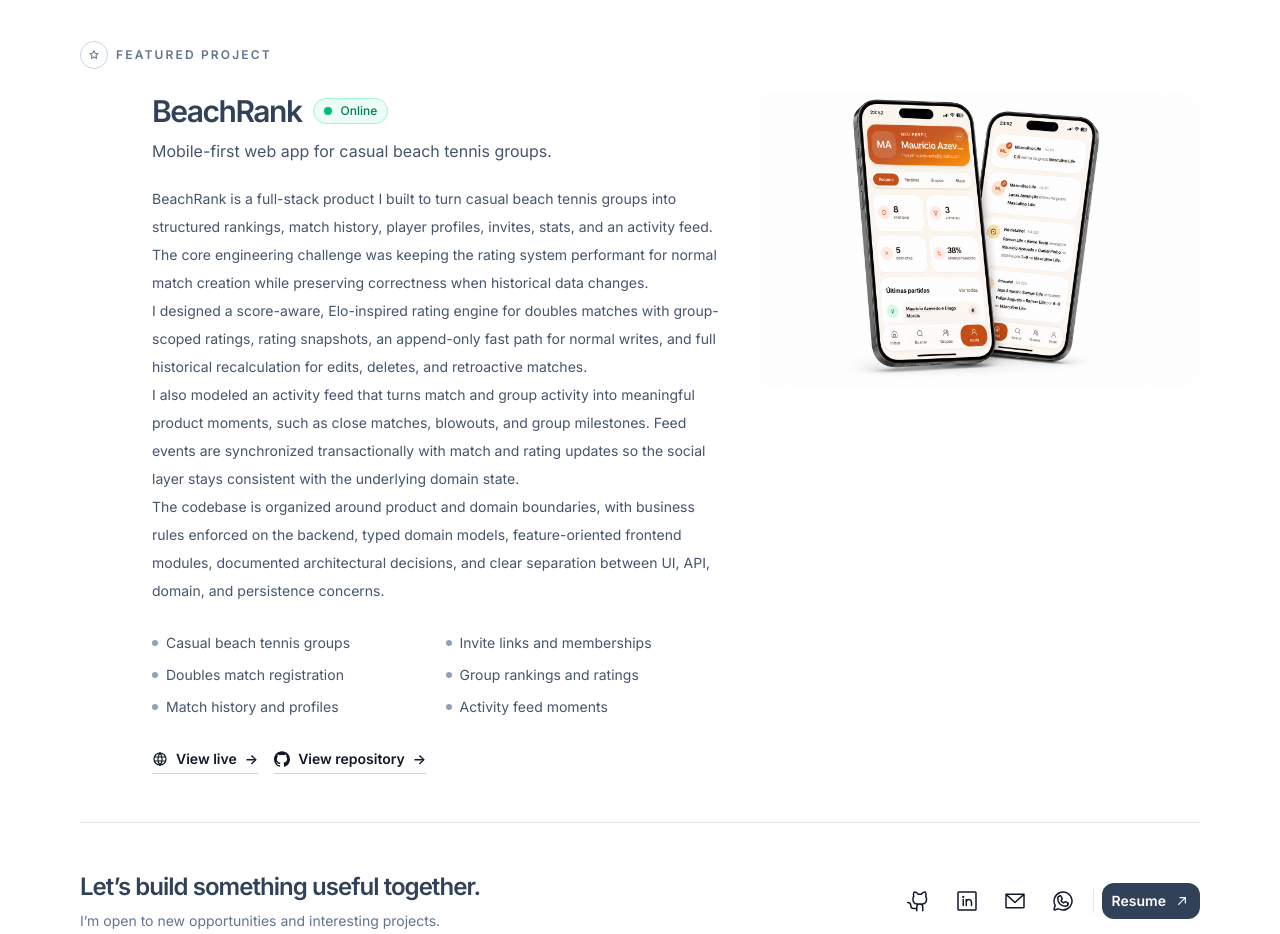
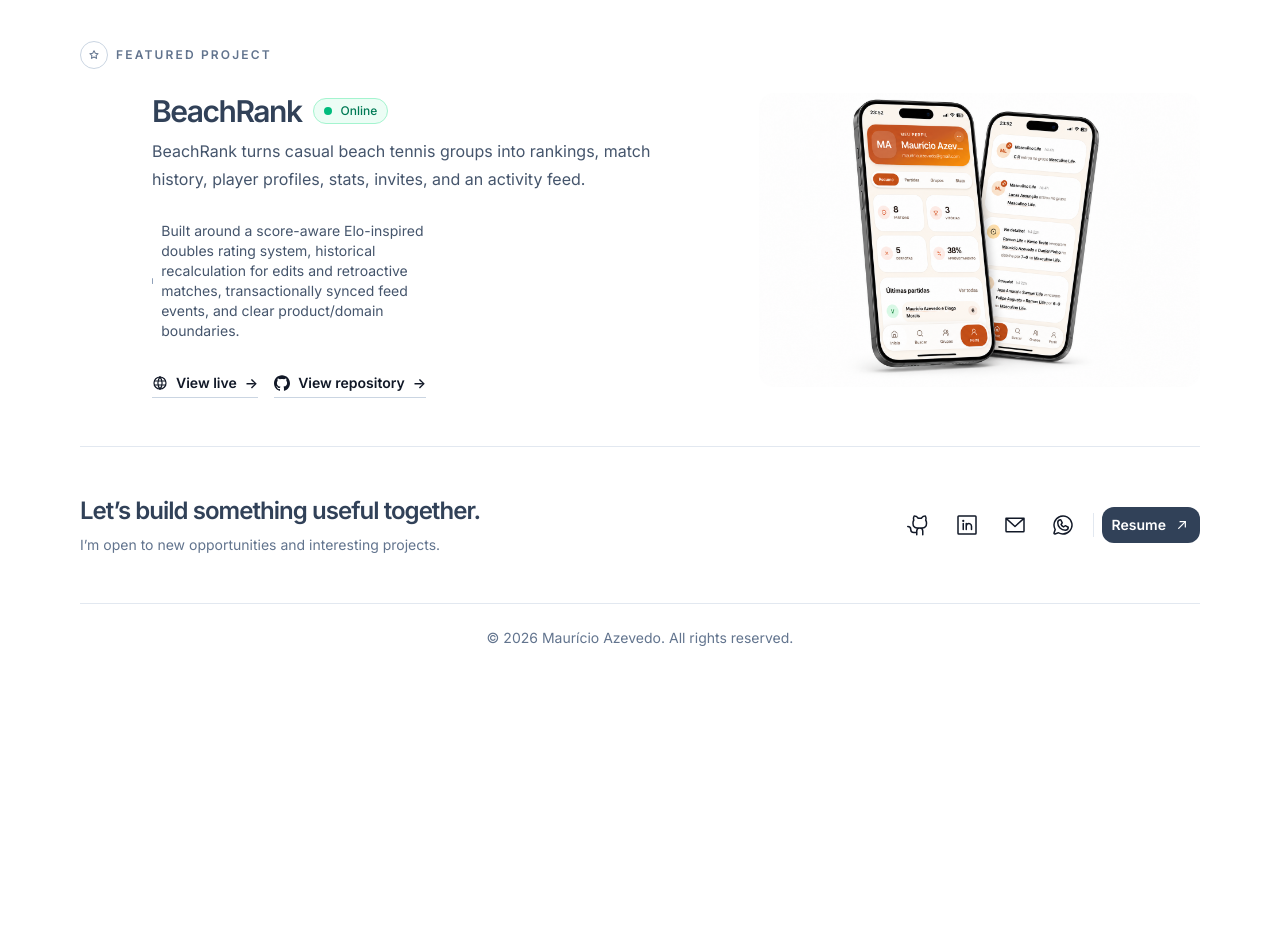
Before and after one commit to mauricio-azevedo/portfolio, a React (Vite) app: page / in a window 1280 px wide. Shown: the part 2960-3894 px from the top of the page. After the commit the page ends 3640 px from the top, so only its background shows below. Built offline with nearby package versions, Linux system fonts and the light colour scheme.

Commit message:
Shorten BeachRank project copy

```diff
--- a/src/data/portfolio.ts
+++ b/src/data/portfolio.ts
@@ -174,23 +174,12 @@ export const portfolioContent: Record<'en' | 'pt', PortfolioContent> = {
     ],
     featuredProject: {
       name: 'BeachRank',
-      summary: 'Mobile-first web app for casual beach tennis groups.',
-      caseStudy: [
-        'BeachRank is a full-stack product I built to turn casual beach tennis groups into structured rankings, match history, player profiles, invites, stats, and an activity feed. The core engineering challenge was keeping the rating system performant for normal match creation while preserving correctness when historical data changes.',
-        'I designed a score-aware, Elo-inspired rating engine for doubles matches with group-scoped ratings, rating snapshots, an append-only fast path for normal writes, and full historical recalculation for edits, deletes, and retroactive matches.',
-        'I also modeled an activity feed that turns match and group activity into meaningful product moments, such as close matches, blowouts, and group milestones. Feed events are synchronized transactionally with match and rating updates so the social layer stays consistent with the underlying domain state.',
-        'The codebase is organized around product and domain boundaries, with business rules enforced on the backend, typed domain models, feature-oriented frontend modules, documented architectural decisions, and clear separation between UI, API, domain, and persistence concerns.',
-      ],
+      summary: 'BeachRank turns casual beach tennis groups into rankings, match history, player profiles, stats, invites, and an activity feed.',
       liveUrl: 'https://beachrank-eight.vercel.app/',
       repositoryUrl: 'https://github.com/mauricio-azevedo/beachrank',
       image: beachRankImage,
       features: [
-        'Casual beach tennis groups',
-        'Invite links and memberships',
-        'Doubles match registration',
-        'Group rankings and ratings',
-        'Match history and profiles',
-        'Activity feed moments',
+        'Built around a score-aware Elo-inspired doubles rating system, historical recalculation for edits and retroactive matches, transactionally synced feed events, and clear product/domain boundaries.',
       ],
     },
     labels: {
@@ -328,23 +317,12 @@ export const portfolioContent: Record<'en' | 'pt', PortfolioContent> = {
     ],
     featuredProject: {
       name: 'BeachRank',
-      summary: 'Aplicação web mobile-first para grupos casuais de beach tennis.',
-      caseStudy: [
-        'BeachRank é um produto full stack que construí para transformar grupos casuais de beach tennis em rankings estruturados, histórico de partidas, perfis de jogadores, convites, estatísticas e um feed de atividades. O principal desafio de engenharia foi manter o sistema de rating performático para criação normal de partidas sem perder correção quando dados históricos mudam.',
-        'Projetei um motor de rating inspirado em Elo e sensível ao placar para partidas em duplas, com ratings por grupo, snapshots de rating, um fast path append-only para escritas normais e recálculo histórico completo para edições, deleções e partidas retroativas.',
-        'Também modelei um feed de atividades que transforma partidas e atividade de grupo em momentos relevantes de produto, como partidas apertadas, blowouts e marcos do grupo. Os eventos do feed são sincronizados transacionalmente com atualizações de partidas e ratings para manter a camada social consistente com o estado de domínio.',
-        'O código é organizado em torno de fronteiras de produto e domínio, com regras de negócio aplicadas no backend, modelos de domínio tipados, módulos frontend orientados por feature, decisões arquiteturais documentadas e separação clara entre UI, API, domínio e persistência.',
-      ],
+      summary: 'BeachRank transforma grupos casuais de beach tennis em rankings, histórico de partidas, perfis de jogadores, stats, convites e um feed de atividades.',
       liveUrl: 'https://beachrank-eight.vercel.app/',
       repositoryUrl: 'https://github.com/mauricio-azevedo/beachrank',
       image: beachRankImage,
       features: [
-        'Grupos casuais de beach tennis',
-        'Links de convite e membros',
-        'Registro de partidas em duplas',
-        'Rankings e ratings por grupo',
-        'Histórico de partidas e perfis',
-        'Feed leve de atividades',
+        'Construído em torno de um sistema de rating de duplas inspirado em Elo e sensível ao placar, recálculo histórico para edições e partidas retroativas, eventos de feed sincronizados transacionalmente e fronteiras claras de produto/domínio.',
       ],
     },
     labels: {
```
